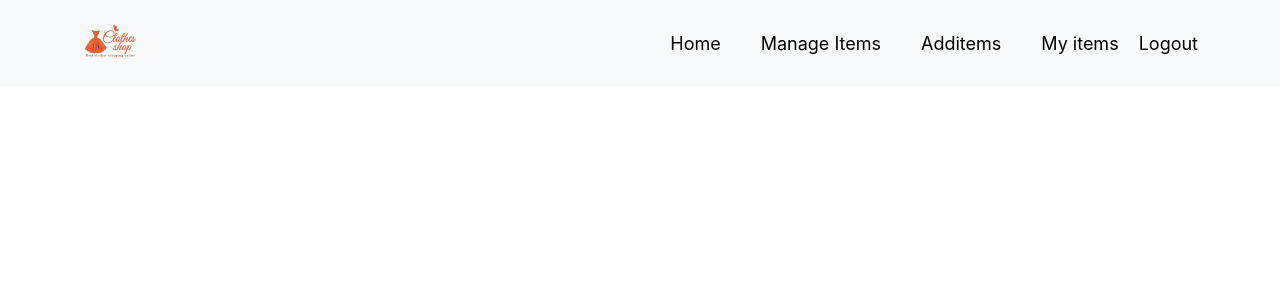
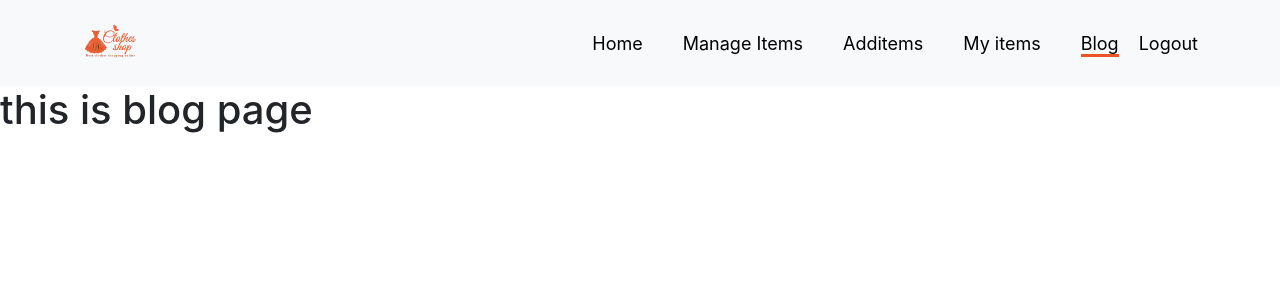
Before and after one commit to shariarHossain23/Dress-shop-client, a React (Create React App) app: page /blogs in a window 1280 px wide. Shown: the top 300 px of the page. Built offline with nearby package versions, Linux system fonts and the light colour scheme; no server answers; sample sign-in values are in the browser's storage.

Commit message:
404 page

```diff
--- a/src/App.js
+++ b/src/App.js
@@ -6,12 +6,14 @@ import { Route, Routes } from 'react-router-dom';
 import { ToastContainer } from 'react-toastify';
 import 'react-toastify/dist/ReactToastify.css';
 import './App.css';
+import Blog from './Pages/Blog/Blog';
 import Additem from './Pages/Home/Additem/Additem';
 import HomePage from './Pages/Home/HomePage/HomePage';
 import ManageDress from './Pages/Home/ManageDress/ManageDress';
 import ManageInventories from './Pages/Home/ManageInventories/ManageInventories';
 import Myitems from './Pages/Home/MyItems/Myitems';
 import PrivateRoute from './Pages/Home/PrivateRoute/PrivateRoute';
+import NotFound from './Pages/NotFound/NotFound';
 import Header from './Pages/Shared/Header/Header';
 import Login from './Pages/Shared/Login/Login';
 
@@ -45,6 +47,8 @@ function App() {
           <Myitems></Myitems>
         </PrivateRoute>}></Route>
         <Route path='/login'element={<Login></Login>}></Route>
+        <Route path='/blogs'element={<Blog></Blog>}></Route>
+        <Route path='*'element={<NotFound></NotFound>}></Route>
       </Routes>
     </div>
   );
--- /dev/null
+++ b/src/Pages/Blog/Blog.js
@@ -0,0 +1,11 @@
+import React from 'react';
+
+const Blog = () => {
+    return (
+        <div>
+           <h1>this is blog page</h1>
+        </div>
+    );
+};
+
+export default Blog;
--- /dev/null
+++ b/src/Pages/NotFound/NotFound.js
@@ -0,0 +1,14 @@
+import React from 'react';
+import { useNavigate } from 'react-router-dom';
+
+const NotFound = () => {
+    const navigate = useNavigate()
+    return (
+        <div style={{marginTop:"100px"}} className='mt-5 text-center'>
+            <h1 className='text-danger mt-5 mb-2'>404 Not Found</h1>
+            <button className='btn btn-info px-5 py-3 text-white' onClick={()=> navigate("/")}>Go to Home</button>
+        </div>
+    );
+};
+
+export default NotFound;
--- a/src/Pages/Shared/Header/Header.js
+++ b/src/Pages/Shared/Header/Header.js
@@ -30,6 +30,7 @@ const Header = () => {
                 <ActiveLink to="/myitems">My items</ActiveLink>
                 </>
               }
+               <ActiveLink to="/blogs">Blog</ActiveLink>
               { user?<button className="btn btn-link text-decoration-none logout-btn" onClick={()=> handleSignOut() }>Logout</button>:
                 <ActiveLink to="/login">Login</ActiveLink>
               }
```
